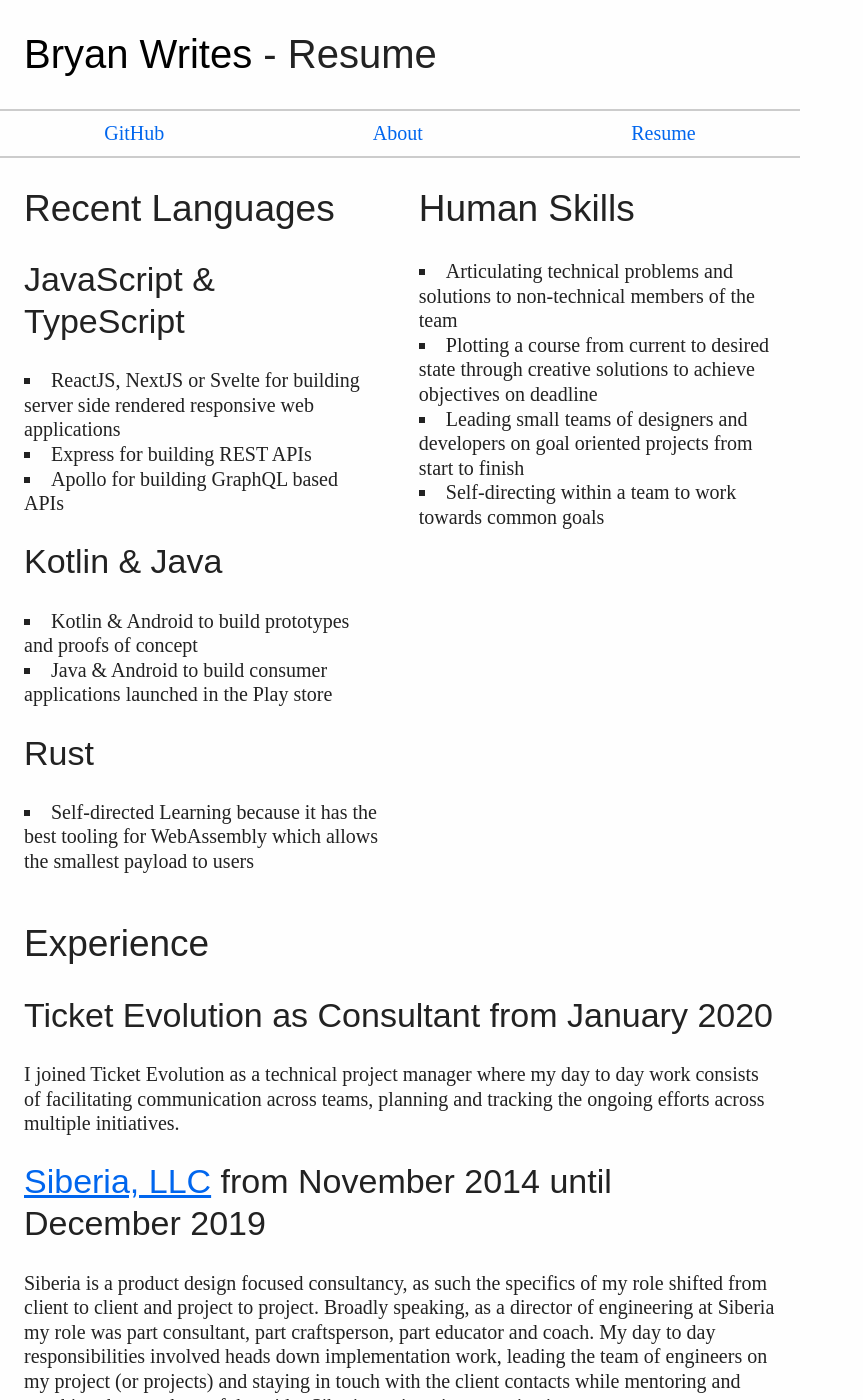
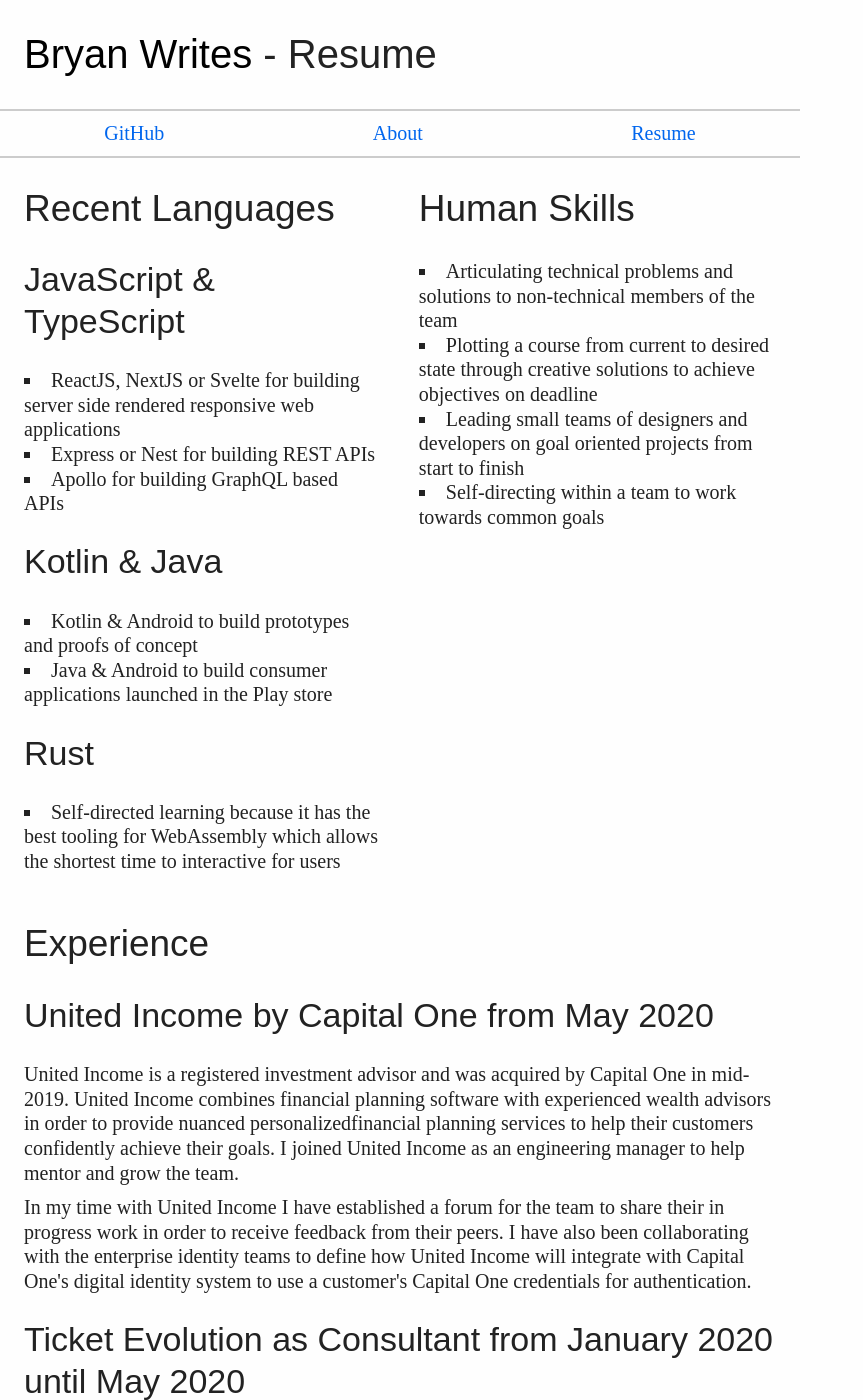
Before and after one commit to bryanjswift/bryanjswift.github.com, a Jekyll site: the page built from resume/index.html, in a window 1280 px wide and 1400 px high. Shown: the whole window, without its empty margins (0-863 px from the left). Built offline with Jekyll 4.4.1, drawn with Linux system fonts in a browser that asks for light colours; some of the changed text lies outside the part shown.

Commit message:
Update resume to conclude Ticket Evolution and include United Income

```diff
--- a/resume/index.html
+++ b/resume/index.html
@@ -53,7 +53,7 @@
       ReactJS, NextJS or Svelte for building server side rendered responsive web
       applications
     </li>
-    <li>Express for building REST APIs</li>
+    <li>Express or Nest for building REST APIs</li>
     <li>Apollo for building GraphQL based APIs</li>
   </ul>
   <h3>Kotlin &amp; Java</h3>
@@ -67,8 +67,8 @@
   <h3>Rust</h3>
   <ul>
     <li>
-      Self-directed Learning because it has the best tooling for WebAssembly
-      which allows the smallest payload to users
+      Self-directed learning because it has the best tooling for WebAssembly
+      which allows the shortest time to interactive for users
     </li>
   </ul>
 </aside>
@@ -77,14 +77,45 @@
   <ol class="vcalendar">
     <li class="experience vcard vevent job">
       <h3 class="position summary">
+        <span class="fn jobtitle title">Senior Manager, Engineering</span>
+        <span class="n company org">United Income by Capital One</span> from
+        <abbr class="dtstart" title="2020-05-11">May 2020</abbr>
+      </h3>
+      <p>
+        United Income is a registered investment advisor and was acquired by
+        Capital One in mid-2019. United Income combines financial planning
+        software with experienced wealth advisors in order to provide nuanced
+        personalizedfinancial planning services to help their customers
+        confidently achieve their goals. I joined United Income as an
+        engineering manager to help mentor and grow the team.
+      </p>
+      <p>
+        In my time with United Income I have established a forum for the team
+        to share their in progress work in order to receive feedback from their
+        peers. I have also been collaborating with the enterprise identity
+        teams to define how United Income will integrate with Capital One's
+        digital identity system to use a customer's Capital One credentials for
+        authentication.
+      </p>
+    </li>
+    <li class="experience vcard vevent job">
+      <h3 class="position summary">
         <span class="fn jobtitle title">Technical Project Manager</span>
         <span class="n company org">Ticket Evolution as Consultant</span> from
-        <abbr class="dtstart" title="2020-01-06">January 2020</abbr>
+        <abbr class="dtstart" title="2020-01-06">January 2020</abbr> until
+        <abbr class="dtend" title="2020-05-08">May 2020</abbr>
       </h3>
       <p>
-        I joined Ticket Evolution as a technical project manager where my day
-        to day work consists of facilitating communication across teams,
-        planning and tracking the ongoing efforts across multiple initiatives.
+        Ticket Evolution is primarily a broker to broker marketplace or ticket
+        exchange where brokers to list their secondary market ticket inventory
+        for multiple sellers. I joined Ticket Evolution as a technical project
+        manager where my day to day work consisted of facilitating
+        communication across teams, planning and tracking the ongoing efforts
+        across multiple initiatives. Once the COVID-19 pandemic began a cascade
+        of postponed and cancelled events I shifted responsibilities to help
+        out with development of their full stack JavaScript applications with a
+        focus on ensuring they were maintainable by the next developers who
+        would join.
       </p>
     </li>
     <li class="experience vcard vevent job" id="siberia">
```
Also changed, not shown: resume/_source.md (+10 -4 lines).
